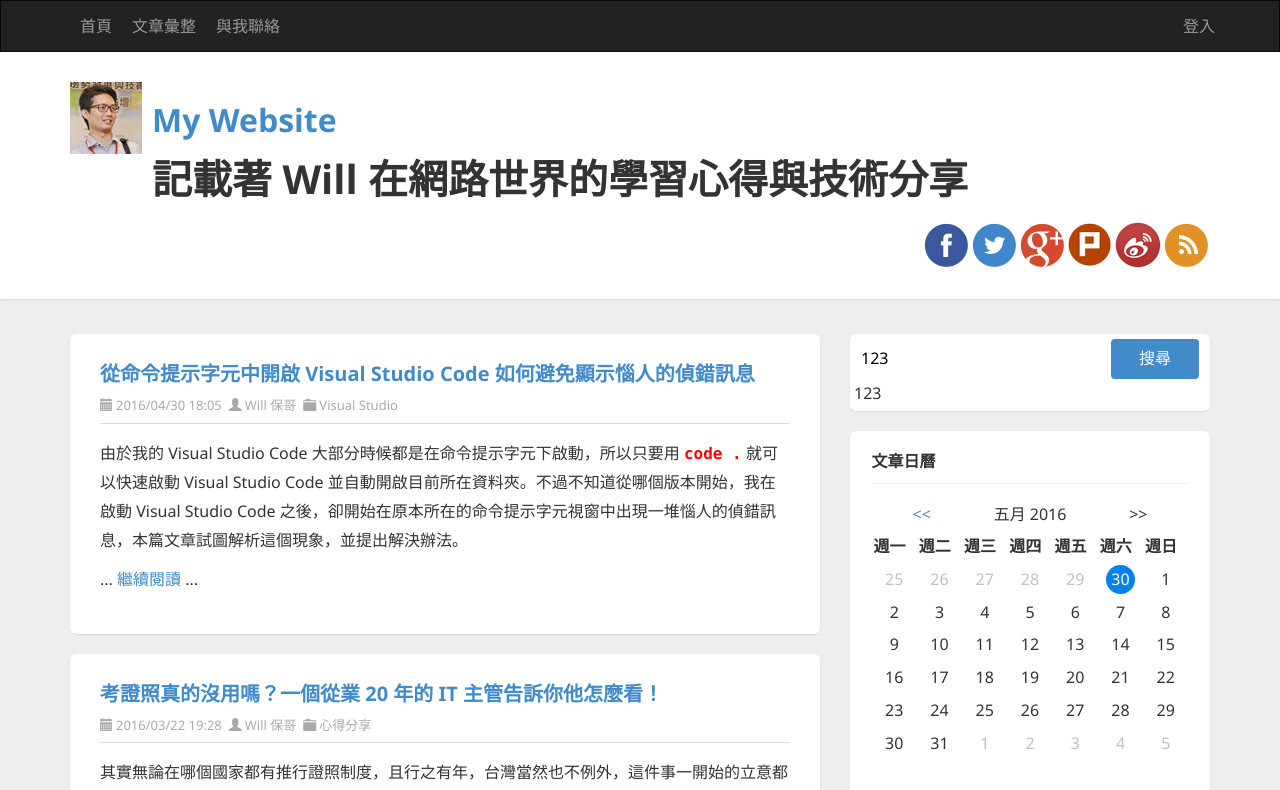
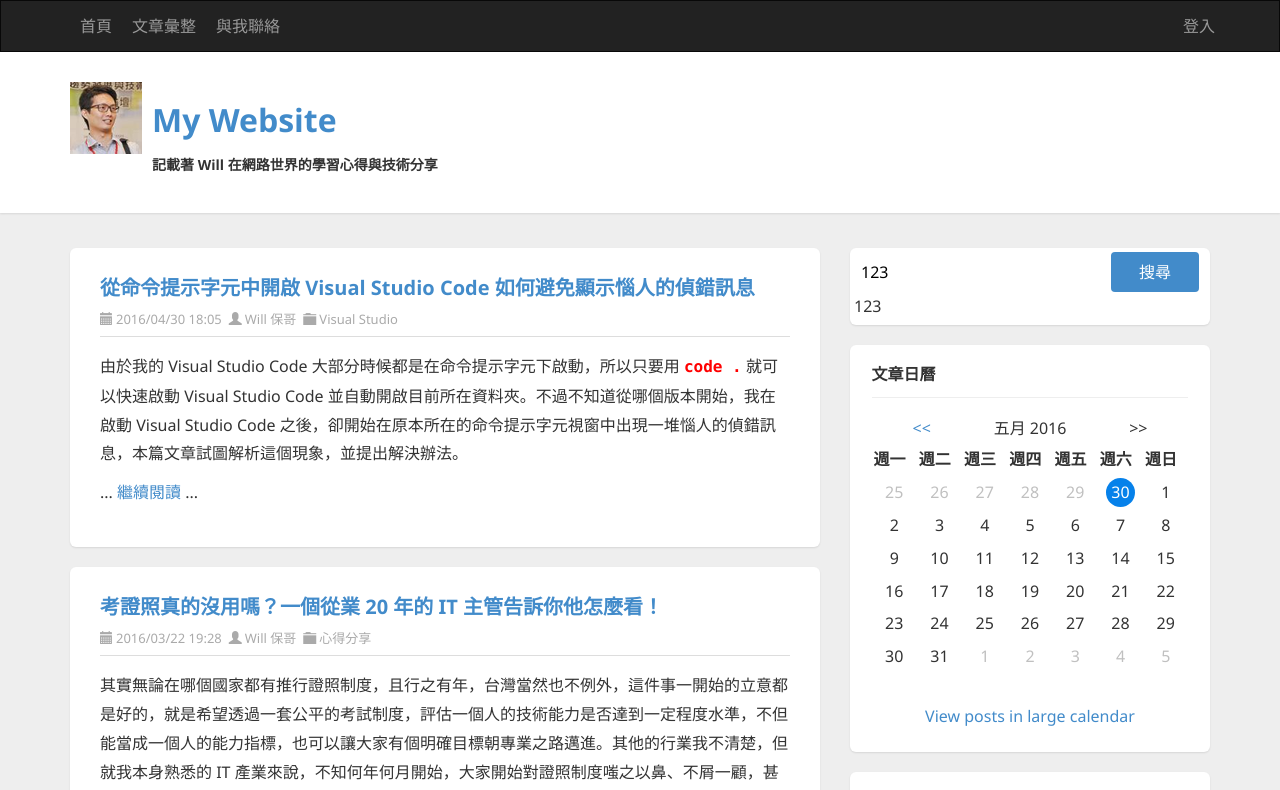
Before and after one commit to Wcc723/DCT_106030, an Angular app: page / in a window 1280 px wide. Shown: the top 790 px of the page. Built offline with nearby package versions, Linux system fonts and the light colour scheme.

Commit message:
示範 *ngIf 用法

```diff
--- a/src/app/header/header.component.html
+++ b/src/app/header/header.component.html
@@ -39,10 +39,10 @@
         </h1>
         <h3 [innerText]="subtitle"
           [class.red]="showRed"
-          [style.font-size]="'40px'"></h3>
+          [style.font-size]="'14px'"></h3>
       </div>
 
-      <div id="social-icons" class="pull-right social-icon">
+      <div *ngIf="showRed" id="social-icons" class="pull-right social-icon">
         <a href="https://www.facebook.com/will.fans" title="Will 保哥的技術交流中心" target="_blank">
               <img src="/assets/images/facebook.png">
             </a>
--- a/src/app/header/header.component.ts
+++ b/src/app/header/header.component.ts
@@ -22,7 +22,7 @@
     console.log(evt);
     if (evt.ctrlKey) {
       this.sitename = 'The Will Will Web';
-      this.showRed = true;
+      this.showRed = !this.showRed;
     }
   }
 
```
